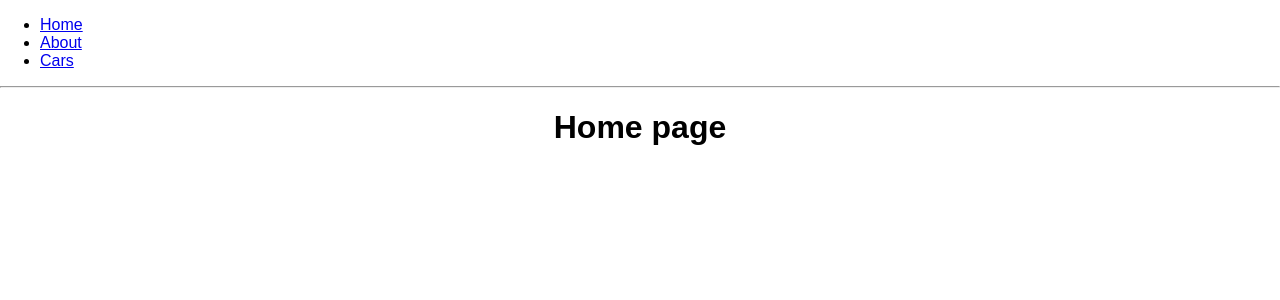
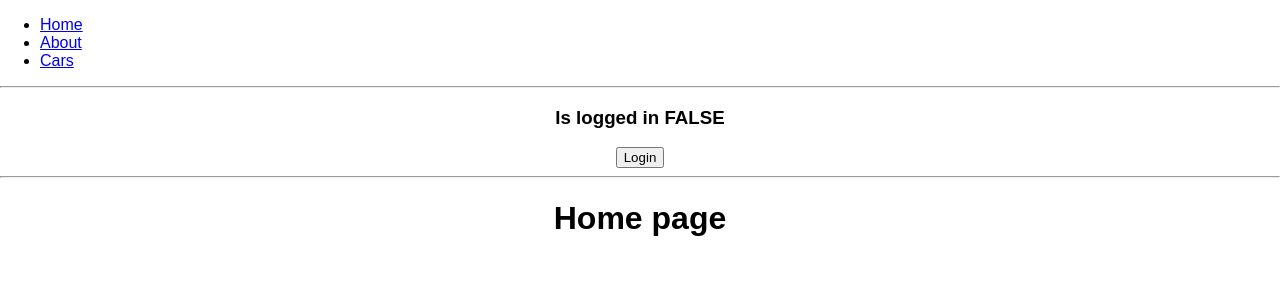
Before and after one commit to poperechnyi1/React-learning, a React app in the folder learn_cource_1/routers/first/part one/: page / in a window 1280 px wide. Shown: the top 300 px of the page. Built offline with nearby package versions, Linux system fonts and the light colour scheme.

Commit message:
Protection of routers

```diff
--- a/learn_cource_1/routers/first/part one/src/App.js
+++ b/learn_cource_1/routers/first/part one/src/App.js
@@ -6,6 +6,12 @@ import Cars from './Cars/Cars'
 import CarDetail from './CarDetail/CarDetail'
 
 class App extends Component {
+
+  state = {
+    isLoggedIn: false
+  }
+
+
   render() {
 
     return (
@@ -28,17 +34,25 @@ class App extends Component {
             <li>
               <NavLink to={{
                 pathname: '/cars',
-                }}
+              }}
               >Cars</NavLink>
             </li>
           </ul>
         </nav>
 
         <hr />
+        <div style={{ textAlign: 'center' }}>
+          <h3>Is logged in {this.state.isLoggedIn ? 'TRUE' : 'FALSE'}</h3>
+          <button onClick={() => this.setState({ isLoggedIn: true })}>Login</button>
+        </div>
+
+        <hr />
         {/* localhost:3000 */}
         <Switch>
-          <Route path="/" exact render={() => <h1 style={{textAlign:'center'}}>Home page</h1>} />
-          <Route path="/about" component={About} />
+          <Route path="/" exact render={() => <h1 style={{ textAlign: 'center' }}>Home page</h1>} />
+
+          {this.state.isLoggedIn ? <Route path="/about" component={About} /> : null}
+
           <Route path="/cars/:name" component={CarDetail} />
           <Route path="/cars" component={Cars} />
           <Redirect to={'/'} />
```
